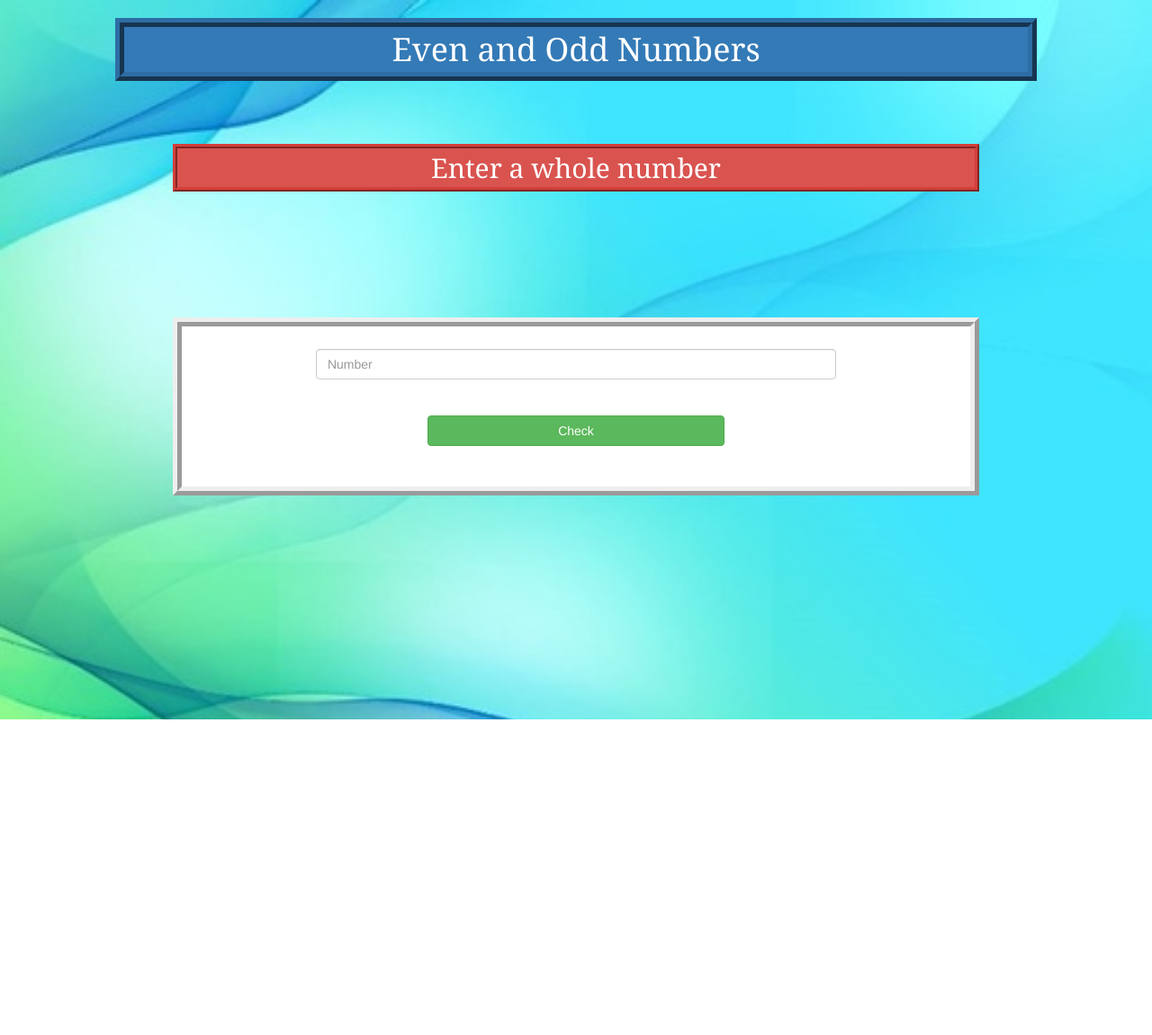
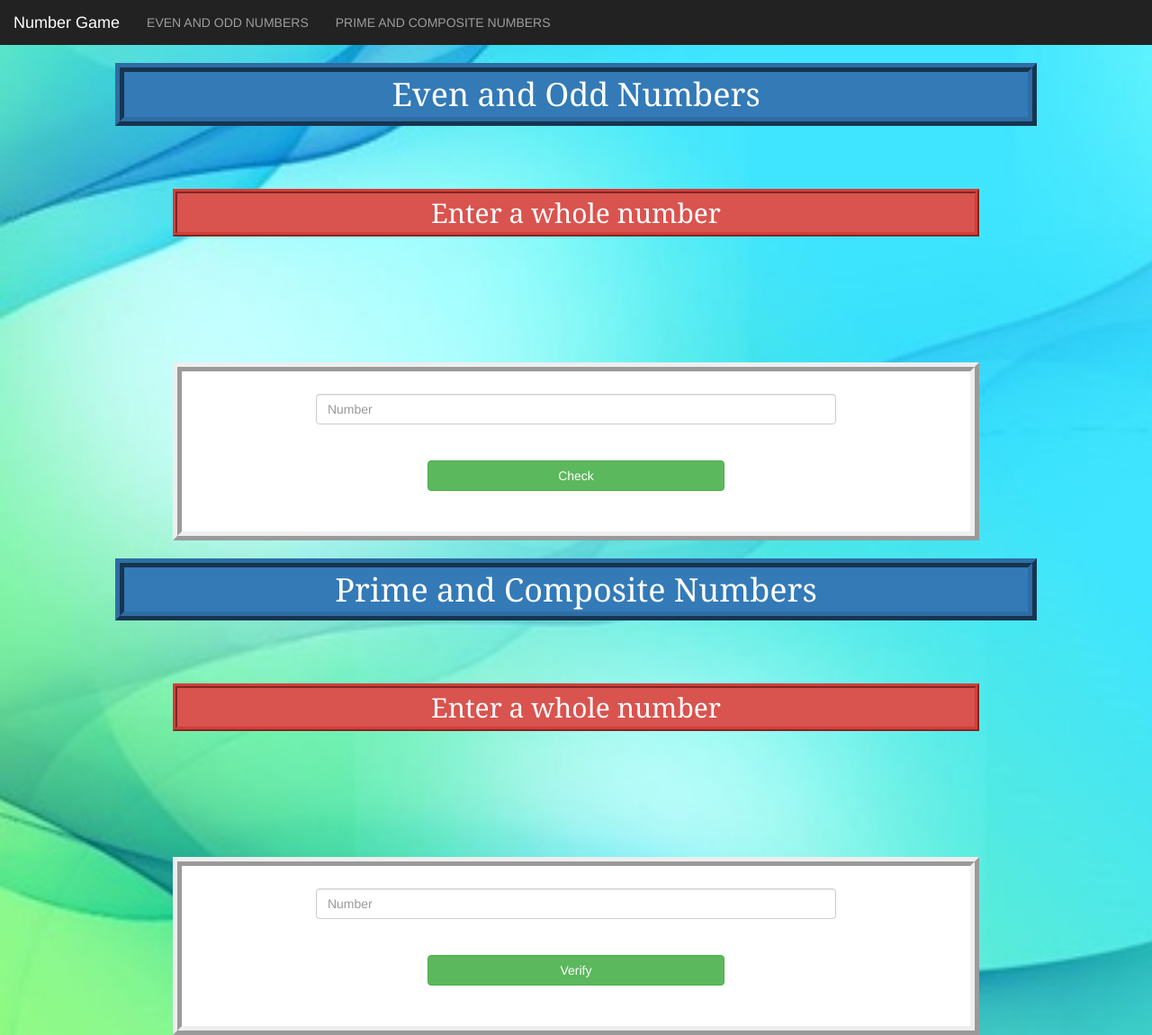
Before and after one commit to Srijoni-Baisya/number-game, a plain HTML site: page index.html in a window 1280 px wide. Shown: the whole page at 90% size. Before the commit the page ends 800 px from the top, so only its background shows below. Drawn offline with nearby package versions, Linux system fonts and the light colour scheme.

Commit message:
Add files via upload

```diff
--- a/index.html
+++ b/index.html
@@ -11,7 +11,27 @@
     </head>
 
     <body>
+        <nav class="navbar-inverse my_nav_bar">
+            <div class="navbar-header">
+                <button type="button" class="navbar-toggle" data-toggle="collapse" data-target="#myNavbar">
+
+                    <span class="icon-bar"></span>
+                    <span class="icon-bar"></span>
+                    <span class="icon-bar"></span>
+
+                </button>
+                <a class="navbar-brand" href="#">Number Game</a>
+            </div>
+
+            <div class="collapse navbar-collapse" id="myNavbar">
+                <ul class="nav navbar-nav">
+                    <li><a href="#even_odd">EVEN AND ODD NUMBERS</a></li>
+                    <li><a href="#prime_composite">PRIME AND COMPOSITE NUMBERS</a></li>
+                </ul>
+            </div>
+        </nav>
         <center>
+        <section id="even_odd">
         <h1 class="btn-primary" >Even and Odd Numbers</h1>
         <br><br>
         <h2 class="btn-danger" >Enter a whole number</h2>
@@ -23,6 +43,21 @@
             <br><br>
         </div>
         <h3 id="output" class="btn-info"></h3>
+    </section>
+
+    <section id="prime_composite">
+        <h1 class="btn-primary" >Prime and Composite Numbers</h1>
+        <br><br>
+        <h2 class="btn-danger" >Enter a whole number</h2>
+        <br><br>
+        <div id="contain">
+            <input type="text" id="whole_no" class="form-control" placeholder="Number" style="width: 70%;">
+            <br><br>
+            <button class="btn btn-success" id="check" onclick="verify()" style="width: 40%;" >Verify</button>
+            <br><br>
+        </div>
+        <h3 id="info" class="btn-info"></h3>
+    </section>
     </center>
     </body>
 </html>
--- a/main.js
+++ b/main.js
@@ -14,3 +14,30 @@ function check(){
       document.getElementById("output").innerHTML="It is an odd number";
    }
 }
+function verify(){
+   get_whole_number = document.getElementById("whole_no").value;
+   whole_number = parseInt(get_whole_number);
+   console.log(whole_number);
+   var factors = [];
+
+   for(i=1;i<=whole_number;i++){
+      if(whole_number%i==0){
+         factors.push(i);
+      }
+   }
+   console.log(factors);
+
+   length_of_array = factors.length;
+   console.log(length_of_array);
+
+   if(length_of_array==2){
+      console.log("prime");
+      document.getElementById("info").style.display="inline-block";
+      document.getElementById("info").innerHTML="It is a prime number";
+   }
+   else{
+      console.log("composite");
+      document.getElementById("info").style.display="inline-block";
+      document.getElementById("info").innerHTML="It is a composite number";
+   }
+}
```
